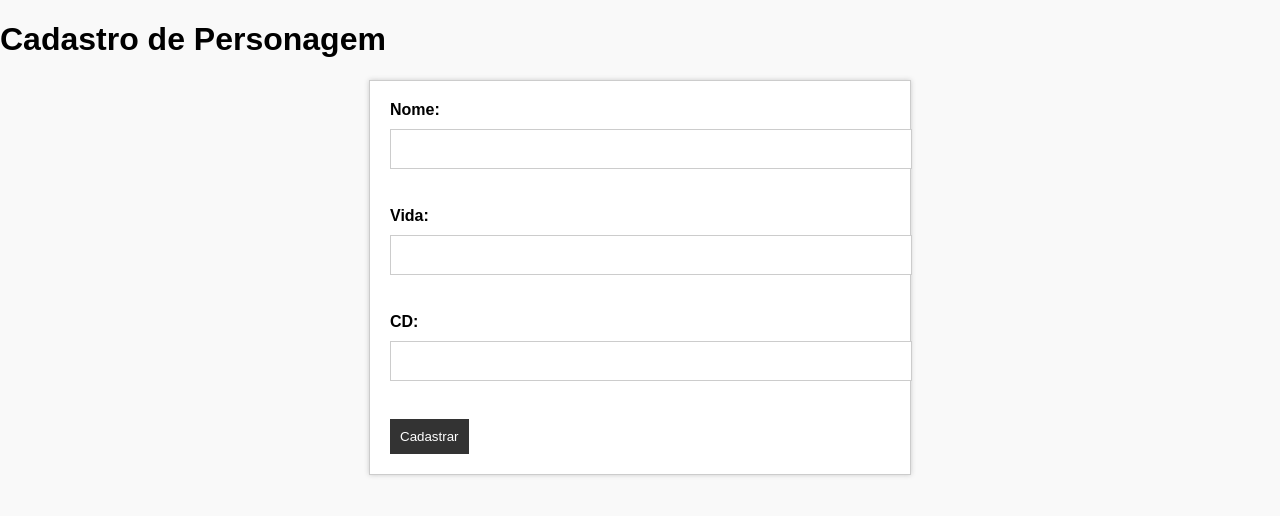
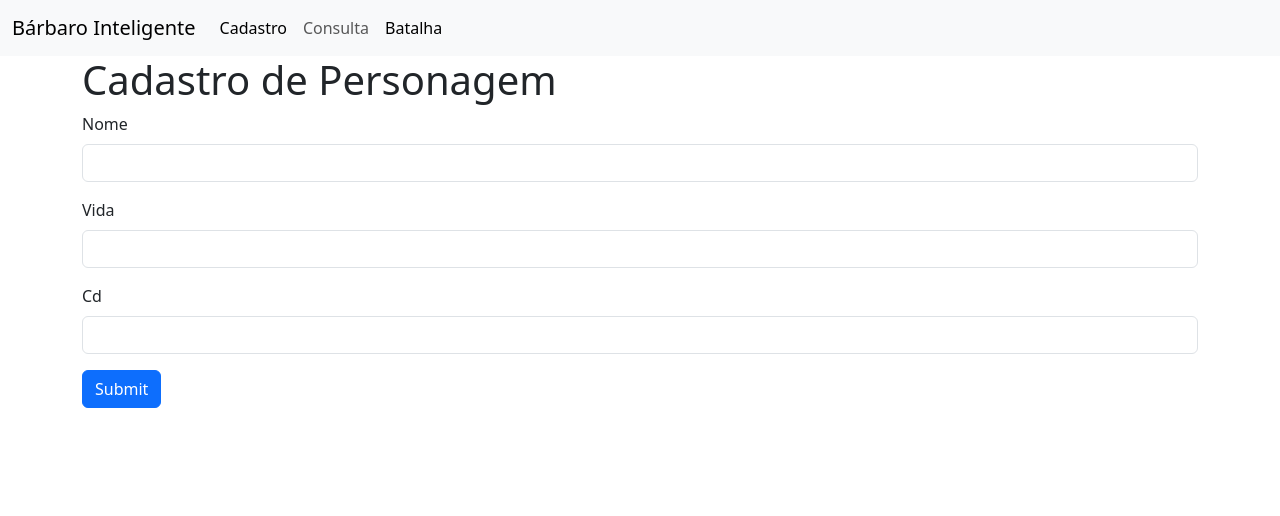
Before and after one commit to eduardotas/BarbaroInteligente, a Flask app: page /cadastro in a window 1280 px wide. Shown: the top 516 px of the page. Run offline with Flask 3, Linux system fonts and the light colour scheme.

Commit message:
Add NavBar, Add Como Head, Add Battle Page.

```diff
--- a/app.py
+++ b/app.py
@@ -73,6 +73,9 @@ def excluir(id):
 
     return redirect('/consulta')
 
+@app.route('/battle')
+def page_battle():
+    return render_template('battle.html')
 
 if __name__ == '__main__':
     app.run(debug=True)
--- a/templates/cadastro.html
+++ b/templates/cadastro.html
@@ -1,22 +1,27 @@
 <!DOCTYPE html>
 <html>
 <head>
-    <link rel="stylesheet" href="{{ url_for('static', filename='style.css') }}">
-    <title>Cadastro de Personagem</title>
+    {% include 'commom_head.html' %}
 </head>
 <body>
-    <h1>Cadastro de Personagem</h1>
+    {% include 'navbar.html' %}
+    <div class="container">
+        <h1>Cadastro de Personagem</h1>
     <form method="POST" action="/cadastrar">
-        <label for="nome">Nome:</label>
-        <input type="text" id="nome" name="nome"><br><br>
-
-        <label for="vida">Vida:</label>
-        <input type="text" id="vida" name="vida"><br><br>
-
-        <label for="cd">CD:</label>
-        <input type="text" id="cd" name="cd"><br><br>
-
-        <input type="submit" value="Cadastrar">
-    </form>
+        <div class="mb-3">
+          <label class="form-label">Nome</label>
+          <input type="text" class="form-control" id="nome" name="nome">
+        </div>
+        <div class="mb-3">
+          <label  class="form-label">Vida</label>
+          <input type="number" class="form-control" id="vida" name="vida">
+        </div>
+        <div class="mb-3">
+          <label  class="form-label">Cd</label>
+          <input type="number" class="form-control" id="cd" name="cd">
+        </div>
+        <button type="submit" value="Cadastrar" class="btn btn-primary">Submit</button>
+      </form>
+    </div>
 </body>
 </html>
--- /dev/null
+++ b/templates/commom_head.html
@@ -0,0 +1,2 @@
+<link href="https://cdn.jsdelivr.net/npm/bootstrap@5.3.3/dist/css/bootstrap.min.css" rel="stylesheet" integrity="sha384-QWTKZyjpPEjISv5WaRU9OFeRpok6YctnYmDr5pNlyT2bRjXh0JMhjY6hW+ALEwIH" crossorigin="anonymous">
+<title>Bárbaro Inteligente</title>
--- a/templates/consulta.html
+++ b/templates/consulta.html
@@ -1,8 +1,8 @@
 <!DOCTYPE html>
 <html>
 <head>
+    {% include 'commom_head.html' %}
     <link rel="stylesheet" href="{{ url_for('static', filename='style.css') }}">
-    <title>Consulta de Personagens</title>
     <script>
         function confirmarExclusao(id) {
             if (confirm('Tem certeza que deseja excluir este Personagem?')) {
@@ -15,6 +15,7 @@
     </script>
 </head>
 <body>
+    {% include 'navbar.html' %}
     <h1>Consulta de Personagens</h1>
     <table>
         <thead>
--- /dev/null
+++ b/templates/navbar.html
@@ -0,0 +1,21 @@
+<nav class="navbar navbar-expand-lg bg-body-tertiary">
+    <div class="container-fluid">
+      <a class="navbar-brand" href="/">Bárbaro Inteligente</a>
+      <button class="navbar-toggler" type="button" data-bs-toggle="collapse" data-bs-target="#navbarNav" aria-controls="navbarNav" aria-expanded="false" aria-label="Toggle navigation">
+        <span class="navbar-toggler-icon"></span>
+      </button>
+      <div class="collapse navbar-collapse" id="navbarNav">
+        <ul class="navbar-nav">
+          <li class="nav-item">
+            <a class="nav-link active" aria-current="page" href="/cadastro">Cadastro</a>
+          </li>
+          <li class="nav-item">
+            <a class="nav-link" href="/consulta">Consulta</a>
+          </li>
+          <li class="nav-item">
+            <a class="nav-link active" aria-current="page" href="/battle">Batalha</a>
+          </li>
+        </ul>
+      </div>
+    </div>
+  </nav>
```
Also changed, not shown: import sqlite3.py (+11 -5 lines), templates/battle.html (added, +22 -0 lines), templates/index.html (+2 -23 lines), rpg.db.
